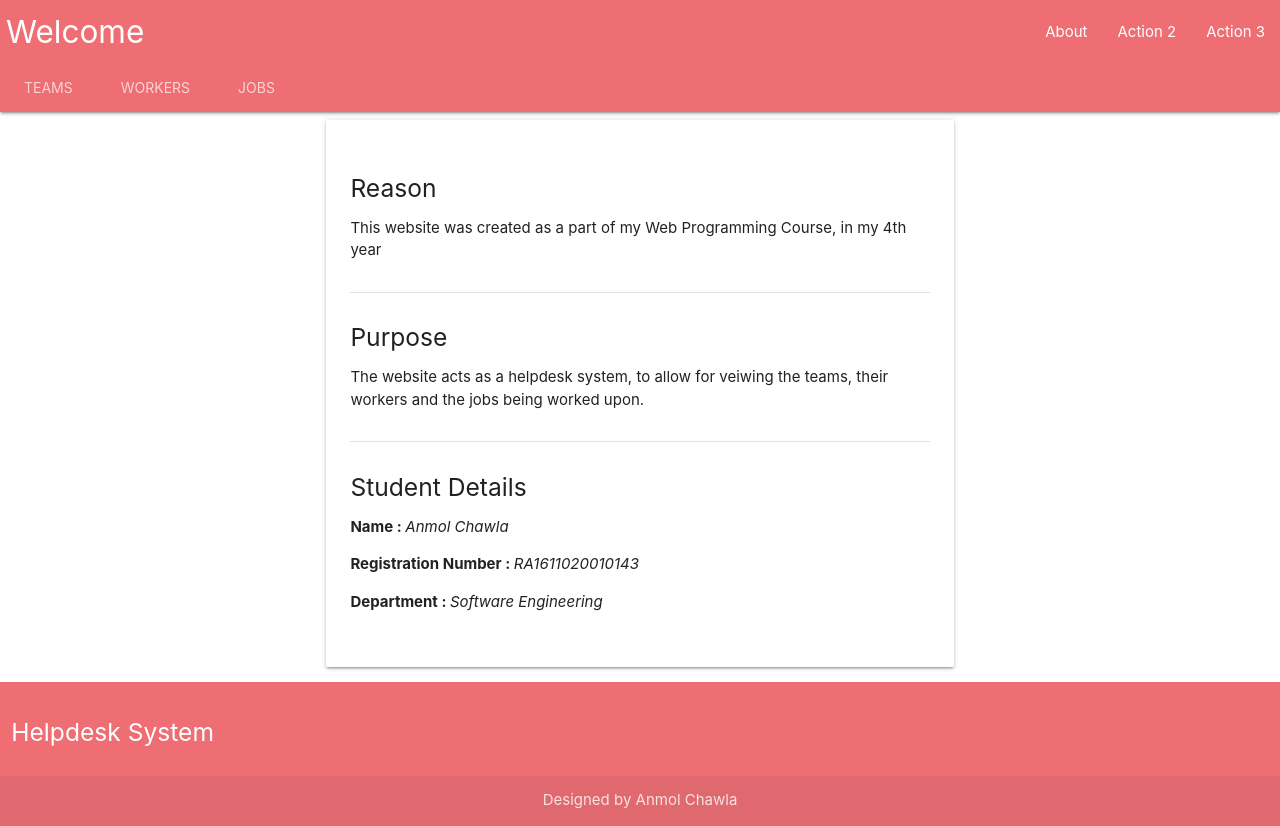
After one commit to anmol-chawla/Flask-Helpdesk, a Flask app: page /about in a window 1280 px wide. The commit adds this page. Run offline with Flask 2, Linux system fonts and the light colour scheme.

Commit message:
Add an about page

```diff
--- /dev/null
+++ b/app/templates/about.html
@@ -0,0 +1,25 @@
+{% extends "main.html" %}
+
+{% block tab %}
+<div class="container">
+  <div class="card-panel">
+    {# <div class='divider'></div> #}
+      <div class='section'>
+        <h5>Reason</h5>
+        <p>This website was created as a part of my Web Programming Course, in my 4th year</p>
+      </div>
+    <div class='divider'></div>
+      <div class='section'>
+        <h5>Purpose</h5>
+        <p>The website acts as a helpdesk system, to allow for veiwing the teams, their workers and the jobs being worked upon.</p>
+      </div>
+    <div class='divider'></div>
+      <div class='section'>
+        <h5>Student Details</h5>
+        <p><strong style='font-weight:bold;'>Name : </strong><em>Anmol Chawla</em></p>
+        <p><strong style='font-weight:bold;'>Registration Number : </strong><em>RA1611020010143</em></p>
+        <p><strong style='font-weight:bold;'>Department : </strong><em>Software Engineering</em></p>
+      </div>
+    </div>
+</div>
+{% endblock %}
--- a/app/templates/main.html
+++ b/app/templates/main.html
@@ -7,7 +7,7 @@
 		<a href="#" class="brand-logo" style="margin-left:6px;">Welcome</a>
 		<a href="#" data-target="mobile-demo" class="sidenav-trigger"><i class="material-icons">menu</i></a>
 		<ul id="nav-mobile" class="right hide-on-med-and-down">
-			<li><a href="#">Action 1</a></li>
+			<li><a href="/about">About</a></li>
 			<li><a href="#">Action 2</a></li>
 			<li><a href="#">Action 3</a></li>
 		</ul>
--- a/app/views.py
+++ b/app/views.py
@@ -86,3 +86,7 @@ def main_worker():
 @app.route('/jobs', methods=['GET'])
 def main_jobs():
     return render_template('jobs.html', jobs=jobs)
+
+@app.route('/about', methods=['GET'])
+def main_about():
+    return render_template('about.html')
```
